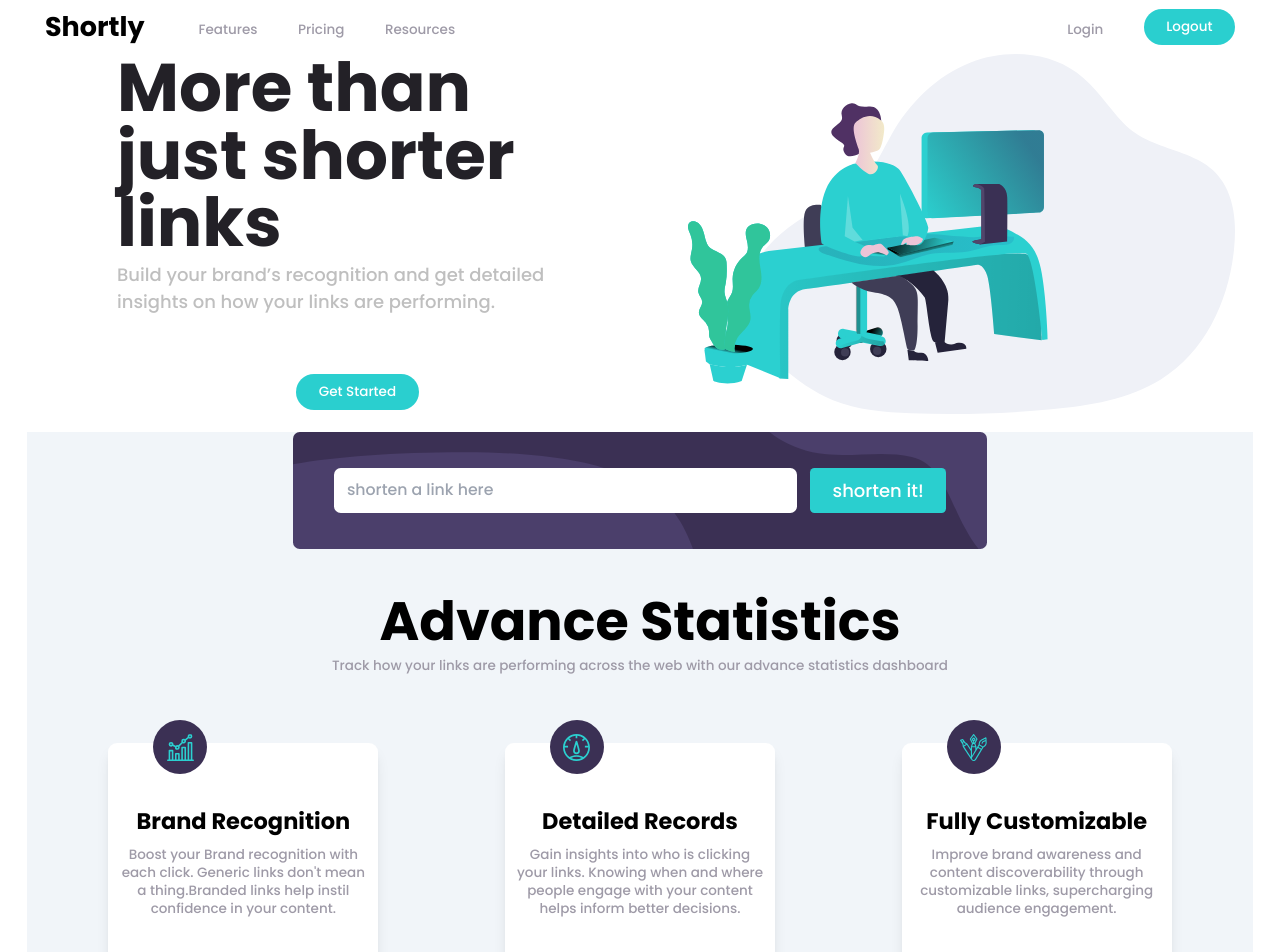
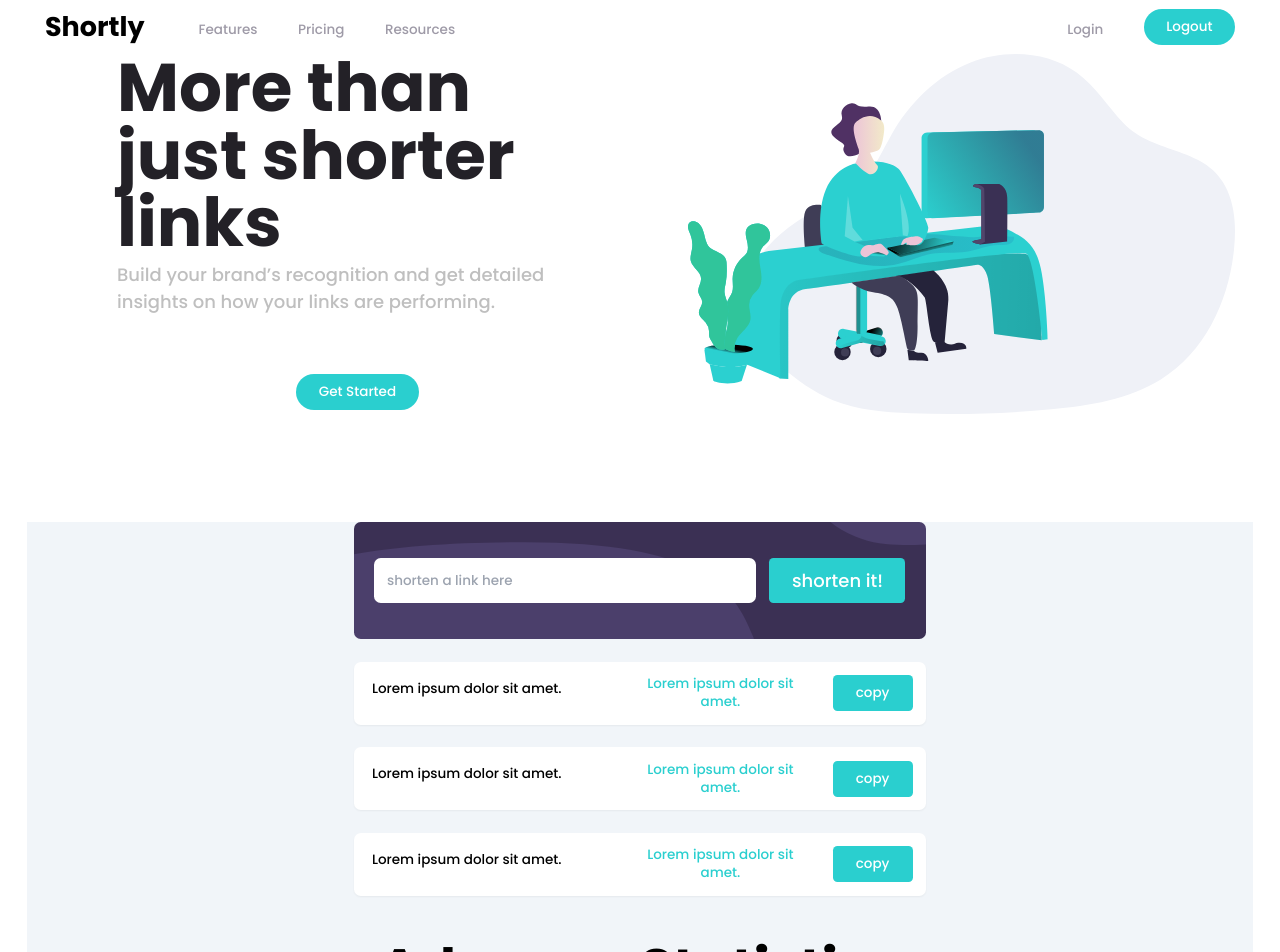
Before and after one commit to kodcapsule/url-shortener, a React (Vite) app: page / in a window 1280 px wide. Shown: the top 952 px of the page. Built offline with nearby package versions, Linux system fonts and the light colour scheme.

Commit message:
added short url component and refactored form, advance statistics and card components

```diff
--- a/index.html
+++ b/index.html
@@ -3,7 +3,7 @@
   <head>
     <meta charset="UTF-8" />
     <meta name="viewport" content="width=device-width, initial-scale=1.0" />
-    <title>Shortly</title>
+    <title>Shortly | URL shortening</title>
   </head>
   <body class="">
     <div id="root"></div>
--- a/src/components/AdvanceStatistics.jsx
+++ b/src/components/AdvanceStatistics.jsx
@@ -3,11 +3,19 @@ import iconF from "../assets/icon-brand-recognition.svg";
 import iconDetailed from "../assets/icon-detailed-records.svg";
 import iconCustomized from "../assets/icon-fully-customizable.svg";
 import Form from "./Form";
+import ShortLink from "./ShortLink";
 
 function AdvanceStatistics() {
   return (
-    <div className=" bg-slate-100  container  mx-auto px-4">
+    <div className=" bg-slate-100  container  mx-auto mt-20  relative mb-6">
+      <div className="formContainer  w-[80%] text-center mx-auto  ">
         <Form />
+        <div className="results">
+          <ShortLink />
+          <ShortLink />
+          <ShortLink />
+        </div>
+      </div>
       <div className="intro flex justify-center items-center flex-col mt-10 text-center  ">
         <h2 className=" text-5xl font-bold">Advance Statistics</h2>
         <p className=" text-xs text-neutral-grayish-violet pt-2">
@@ -15,8 +23,7 @@ function AdvanceStatistics() {
           statistics dashboard
         </p>
       </div>
-      <div className="cards p-5 grid grid-cols-1  md:grid-cols-2 gap-16 md:gap-10 lg:grid-cols-3   mt-10 place-items-center">
-        <div className="card">
+      <div className="cards p-5 flex flex-col   md:flex-row  gap-16 md:gap-5 items-center justify-center   mt-10 place-items-center  w-full">
         <Card
           icon={iconF}
           heading="Brand Recognition"
@@ -25,7 +32,6 @@ function AdvanceStatistics() {
         content."
           showline={false}
         />
-        </div>
 
         <Card
           icon={iconDetailed}
--- a/src/components/Card.jsx
+++ b/src/components/Card.jsx
@@ -8,7 +8,7 @@ function Card({ icon, content, heading, showline = true }) {
       <div className="card-icon w-12 h-12 p-3 rounded-full absolute bg-primary-dark-violet -top-5 left-24 md:left-10">
         <img src={`${icon}`} alt="" className="z-10" />
       </div>
-      <h4 className=" text-xl font-bold mb-2 pt-4">{heading} </h4>
+      <h4 className=" text-xl md:text-base font-bold mb-2 pt-4">{heading} </h4>
       <p className=" text-xs text-neutral-grayish-violet">{content}</p>
     </article>
   );
--- a/src/components/Form.jsx
+++ b/src/components/Form.jsx
@@ -1,14 +1,24 @@
-import FormBgDesktop from "../assets/bg-shorten-desktop.svg";
+// import FormBgDesktop from "../assets/bg-shorten-desktop.svg";
+
+import { useState } from "react";
 
 function Form() {
+  const [url, setUrl] = useState("");
+  function handleSubmit(e) {
+    e.preventDefault();
+    console.log("Hi");
+  }
   return (
     <div className="urlform py-8 px-3 md:px-0 rounded-md form_bg  bg-primary-dark-violet w-11/12 md:w-[80%]  lg:w-7/12 mx-auto  flex flex-row z-10 ">
-      <form className="  flex flex-col md:flex-row  justify-center gap-4 md:gap-3 w-full ">
+      <form
+        className="  flex flex-col md:flex-row  justify-center gap-4 md:gap-3 w-full "
+        onSubmit={handleSubmit}
+      >
         <input
           type="text"
           name="url"
           placeholder=" shorten a link here"
-          className=" w-full md:w-7/12 lg:w-8/12 p-2 rounded-md text-sm text-secondary-red outline-secondary-red focus:outline-2 "
+          className=" w-full md:w-7/12 lg:w-8/12 p-2 rounded-md text-xs text-secondary-red outline-secondary-red focus:outline-2 "
         />
 
         <button className=" btn btn_primary rounded">shorten it!</button>
--- /dev/null
+++ b/src/components/ShortLink.jsx
@@ -0,0 +1,19 @@
+import React from "react";
+
+function ShortLink() {
+  return (
+    <p className=" bg-white  rounded-md shadow-sm w-11/12 md:w-[80%]  lg:w-7/12 mx-auto mt-5 flex gap-2 flex-col md:flex-row justify-between p-3 text-xs">
+      <span className=" p-1 border-b-2 md:border-0">
+        Lorem ipsum dolor sit amet.
+      </span>
+      <span className="leftContent flex gap-2 md:gap-4 flex-col md:flex-row items-center  ">
+        <span className=" text-primary-cyan">Lorem ipsum dolor sit amet.</span>
+        <button className=" btn btn_primary rounded w-[80%] md:w-[28%]">
+          copy
+        </button>
+      </span>
+    </p>
+  );
+}
+
+export default ShortLink;
```
Lines whose indentation alone changed are shown as unchanged.
